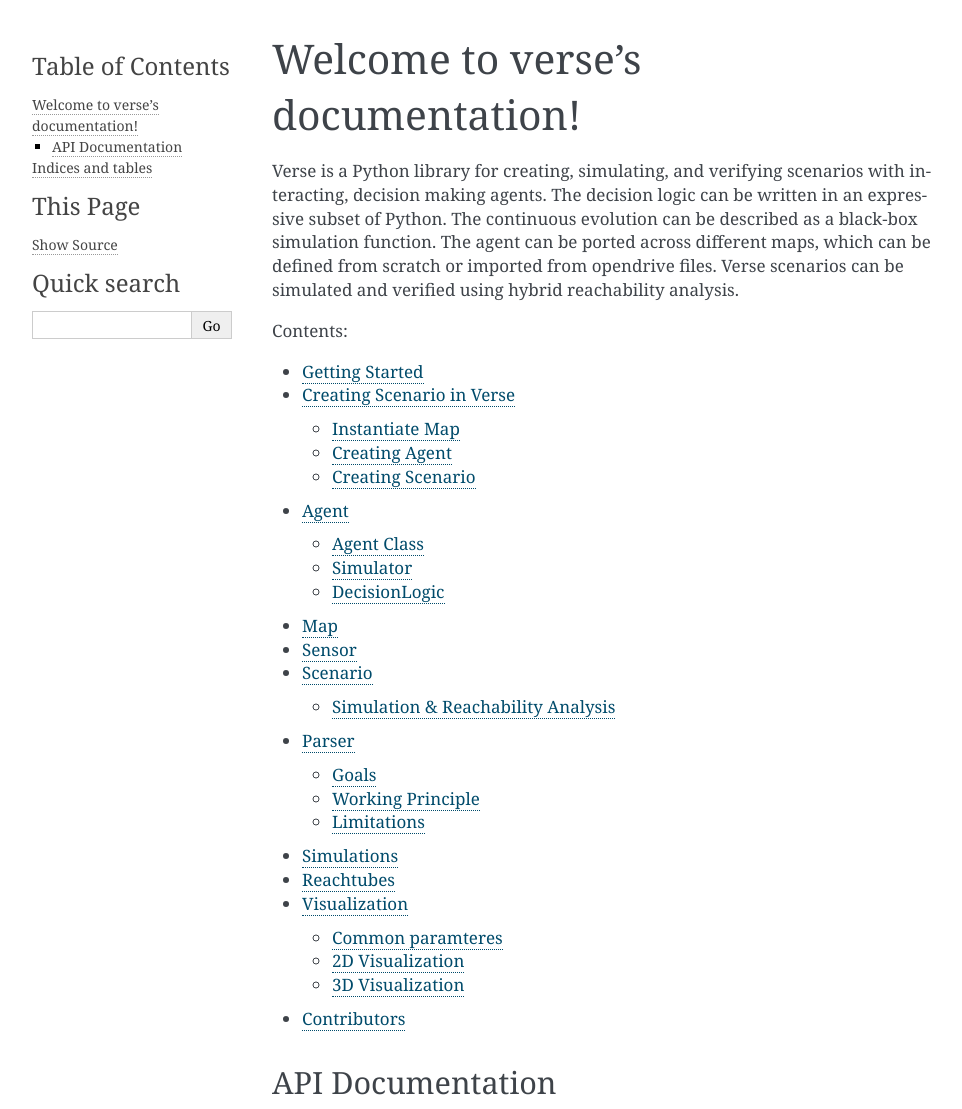
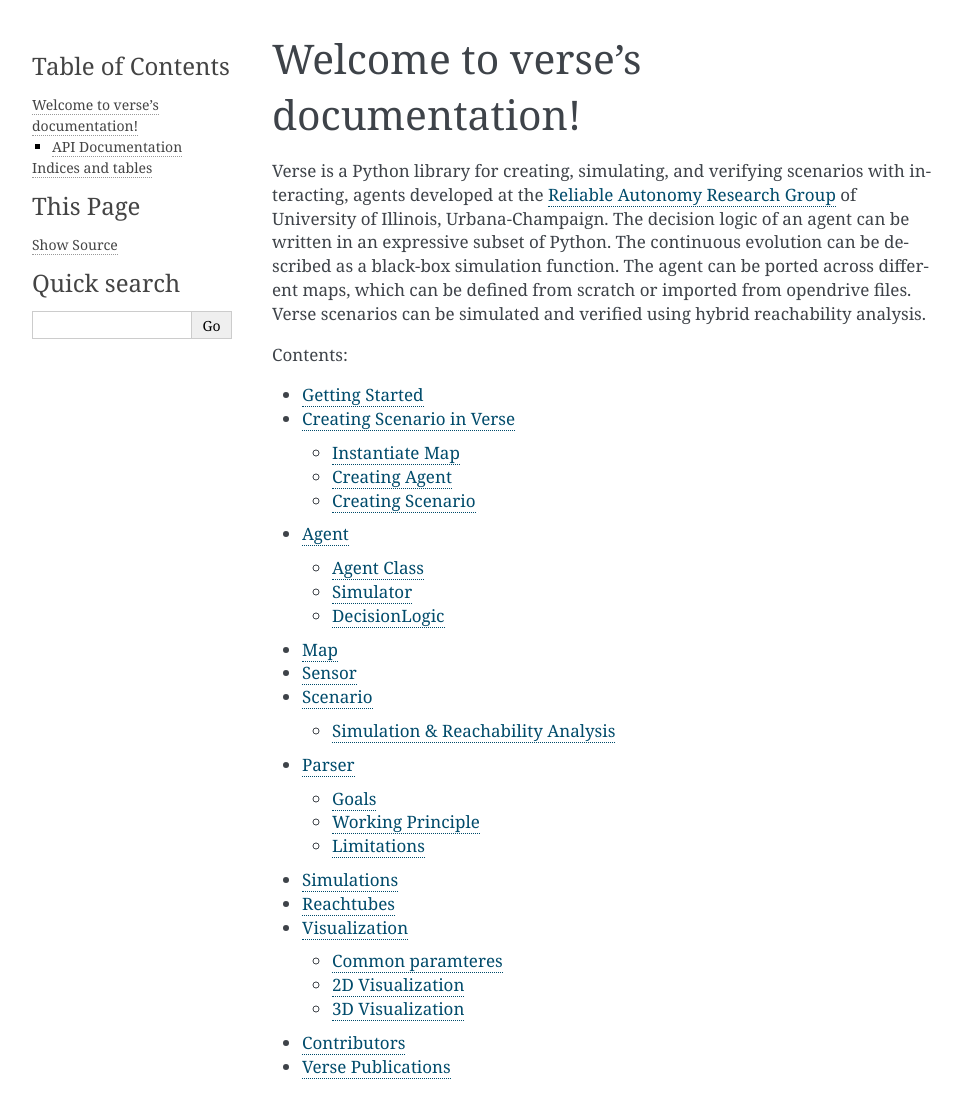
Before and after one commit to AutoVerse-ai/Verse-library, a Sphinx documentation site: the page built from docs/source/index.rst, in a window 1280 px wide, cut to the strip 0-1109 px from the top of the page. Shown: the whole strip, without its empty margins (148-1110 px from the left). Built offline with Sphinx 7.4.7, drawn with Linux system fonts in a browser that asks for light colours.

Commit message:
starting to edit docs

```diff
--- a/docs/source/index.rst
+++ b/docs/source/index.rst
@@ -6,7 +6,7 @@
 Welcome to verse's documentation!
 =================================
 
-Verse is a Python library for creating, simulating, and verifying scenarios with interacting, decision making agents. The decision logic can be written in an expressive subset of Python. The continuous evolution can be described as a black-box simulation function. The agent can be ported across different maps, which can be defined from scratch or imported from opendrive files. Verse scenarios can be simulated and verified using hybrid reachability analysis.
+Verse is a Python library for creating, simulating, and verifying scenarios with interacting,  agents developed at the `Reliable Autonomy Research Group <https://mitras.ece.illinois.edu/group.html>`_ of University of Illinois, Urbana-Champaign. The decision logic of an agent can be written in an expressive subset of Python. The continuous evolution can be described as a black-box simulation function. The agent can be ported across different maps, which can be defined from scratch or imported from opendrive files. Verse scenarios can be simulated and verified using hybrid reachability analysis.
 
 .. toctree::
    :maxdepth: 2
@@ -22,6 +22,7 @@
    outputs.rst
    plotting.rst
    contributors.rst
+   publications.rst
 
 
 API Documentation
--- /dev/null
+++ b/docs/source/publications.rst
@@ -0,0 +1,6 @@
+Verse Publications
+==================
+
+`Verse: A Python library for reasoning about multi-agent hybrid system scenarios <https://arxiv.org/abs/2301.08714>`_ Yangge Li, Haoqing Zhu, Katherine Braught, Keyi Shen, Sayan Mitra To appear in the proceedings of Computer Aided Verification (CAV), 2023.
+
+`Verification of L1 Adaptive Control using Verse Library: A Case Study of Quadrotors <https://arxiv.org/abs/2303.13819>`_ Lin Song, Yangge Li, Sheng Cheng, Pan Zhao, Sayan Mitra, Naira Hovakimyan To appear in the Work in Progress Session of International Conference on Cyber-Physical Systems (WiP-ICCPS), 2023.
```
